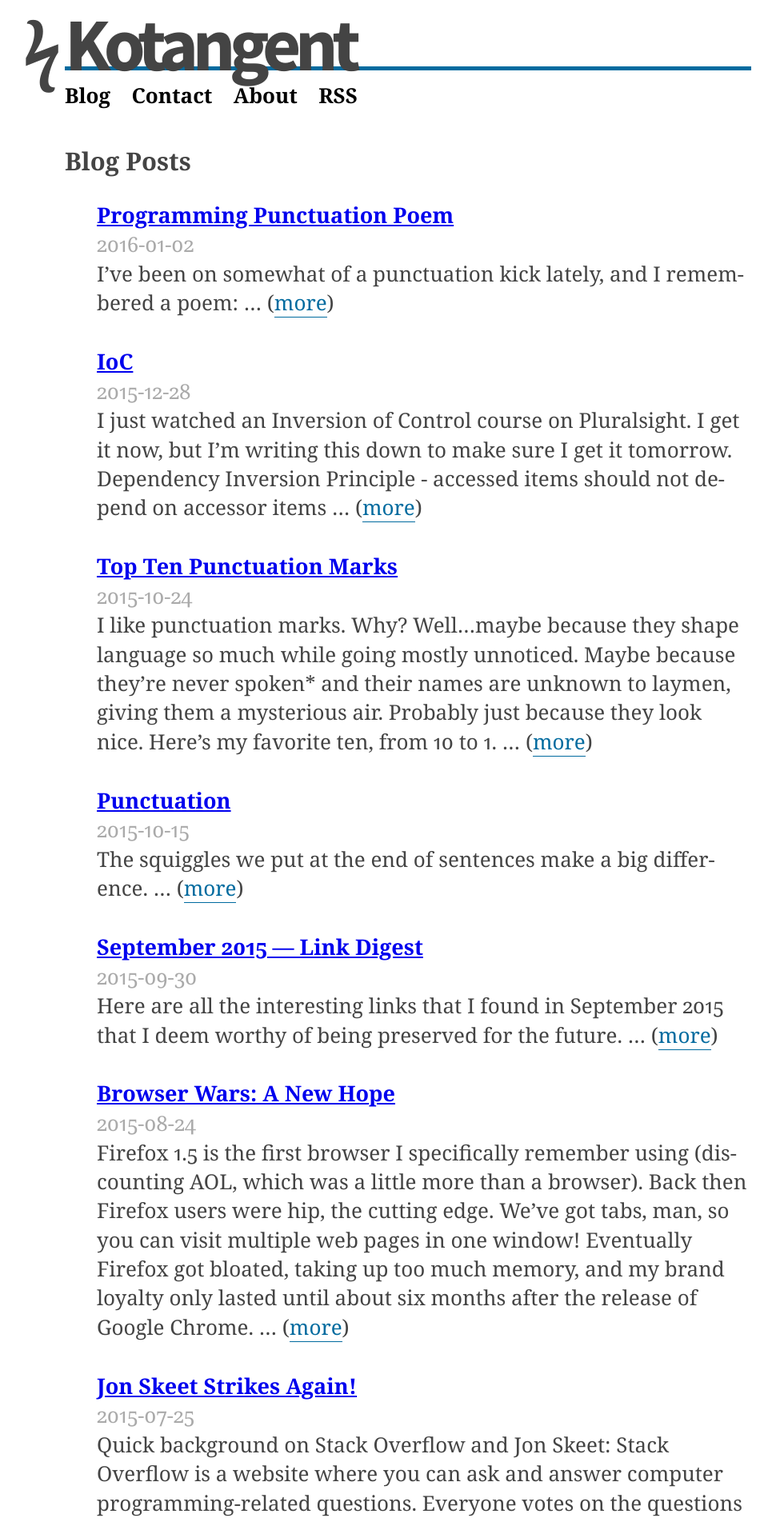
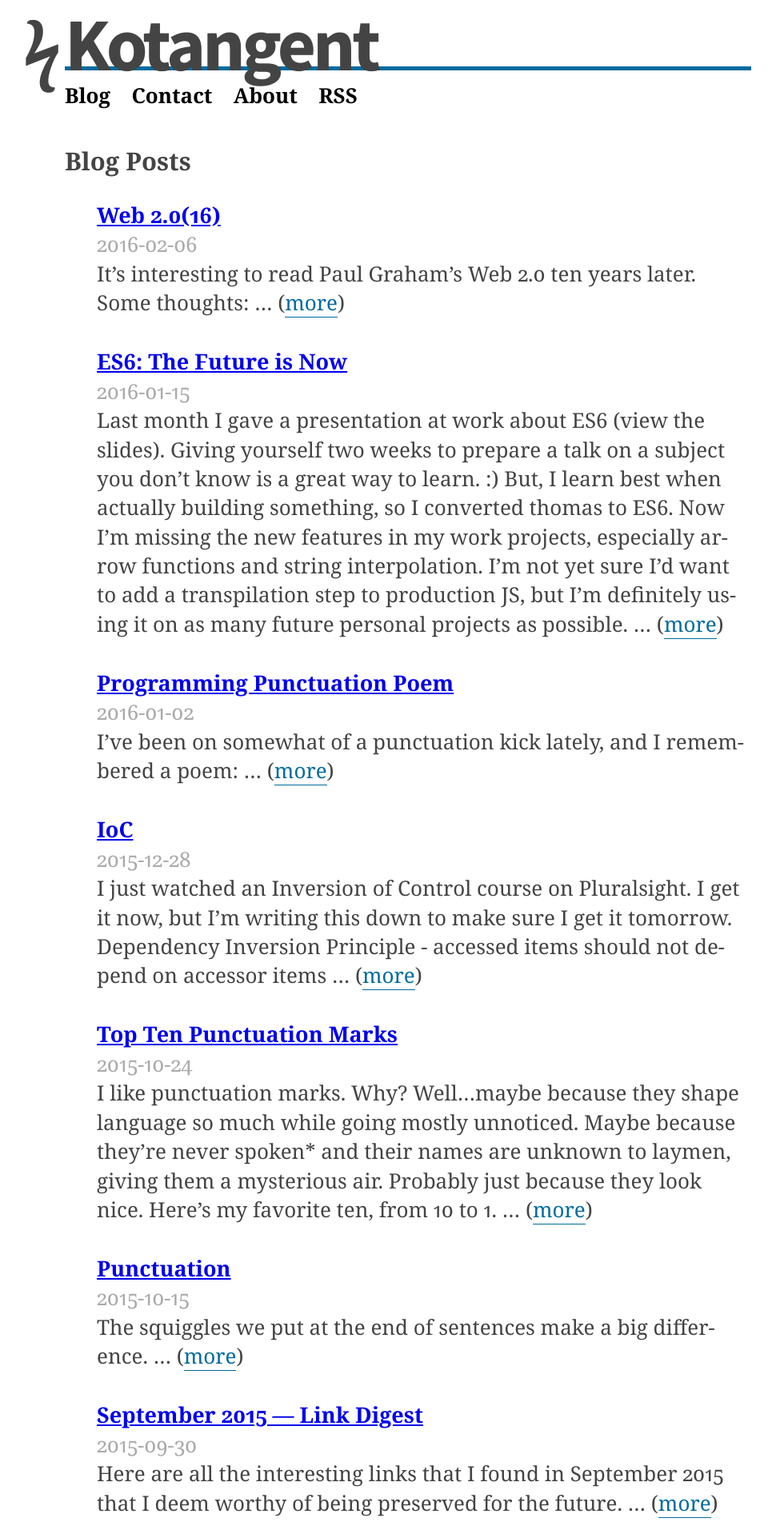
Before and after one commit to briankoser/kotangent-jekyll, a Jekyll site: the page built from blog/index.html, in a window 1280 px wide. Shown: the top 1903 px of the page at 80% size, without its empty margins (130-1100 px from the left). Built offline with Jekyll 4.4.1, drawn with Linux system fonts in a browser that asks for light colours; some web fonts are replaced.

Commit message:
Two new posts

```diff
--- a/_layouts/default.html
+++ b/_layouts/default.html
@@ -35,7 +35,7 @@
     <link href='https://fonts.googleapis.com/css?family=Source+Code+Pro|Source+Serif+Pro:400,700' rel='stylesheet' type='text/css'>
 
     <link rel="stylesheet" href="/css/normalize.css">
-    <link rel="stylesheet" href="/css/main.3.css">
+    <link rel="stylesheet" href="/css/main.4.css">
 
     <link href='https://fonts.googleapis.com/css?family=Open+Sans&text=¶' rel='stylesheet' type='text/css'>
     <link href='https://fonts.googleapis.com/css?family=Roboto&text=¶' rel='stylesheet' type='text/css'>
@@ -76,7 +76,7 @@
         <span class="site-logo">ϟ</span>
         <!-- <h1 class="site-title">{{ site.name }}</h1> -->
         <svg xmlns:svg="http://www.w3.org/2000/svg" xmlns="http://www.w3.org/2000/svg" width="16rem" height="100%" viewBox="0 0 400 80" version="1.1">
-            <text xml:space="preserve" style="fill:#444;font-family:'Source Sans Pro',sans-serif;font-size:90;letter-spacing:-7;">
+            <text xml:space="preserve" style="fill:#444;font-family:'Source Sans Pro',sans-serif;font-size:90;letter-spacing:-4;">
                 <tspan x="0" y="60" dx="0">Kotangent</tspan>
             </text>
         </svg>
--- /dev/null
+++ b/_posts/2016-01-15-es6-the-future-is-now.md
@@ -0,0 +1,7 @@
+---
+layout: post
+title: "ES6: The Future is Now"
+tags: programming punctuation poetry
+---
+
+Last month I gave a presentation at work about ES6 ([view the slides](http://slides.com/briankoser/deck)). Giving yourself two weeks to prepare a talk on a subject you don’t know is a great way to learn. :) But, I learn best when actually building something, so I converted [thomas](http://github.com/briankoser/thomas) to ES6. Now I’m missing the new features in my work projects, especially arrow functions and string interpolation. I’m not yet sure I’d want to add a transpilation step to production JS, but I’m definitely using it on as many future personal projects as possible.
--- /dev/null
+++ b/_posts/2016-02-06-web-2016.md
@@ -0,0 +1,21 @@
+---
+layout: post
+title: "Web 2.0(16)"
+tags: programming history
+---
+
+It’s interesting to read Paul Graham’s [Web 2.0](http://www.paulgraham.com/web20.html) ten years later. Some thoughts:
+
+- The websites Paul most praises—Google, Wikipedia, Reddit—are stronger than ever in 2016.
+
+- <q class="styled-quote">I’ve noticed for a while that the stuff I read on individual people’s sites is as good as or better than the stuff I read in newspapers and magazines. And now I have independent evidence: the top links on Reddit are generally links to individual people’s sites rather than to magazine articles or news stories.</q><br>
+My gut and today’s top stories on Reddit tell me that this is no longer the case. :(
+
+- <q class="styled-quote">Craigslist has largely destroyed the classified ad sites of the 90s, and OkCupid looks likely to do the same to the previous generation of dating sites.</q><br>
+I don’t really know anything about online dating sites, but I know OkCupid is still one of the most popular.
+
+- <q class="styled-quote">I wouldn’t be surprised if ten years from now eBay had been supplanted by an ad-supported freeBay (or, more likely, gBay).</q><br>
+Nope. eBay has fewer and fewer auctions, and more and more people just sell directly, some on eBay and some on competitors like Amazon.
+
+- <q class="styled-quote">The ultimate target is Microsoft. What a bang that balloon is going to make when someone pops it by offering a free web-based alternative to MS Office. Who will? Google? They seem to be taking their time. I suspect the pin will be wielded by a couple of 20 year old hackers who are too naïve to be intimidated by the idea. (How hard can it be?)</q><br>
+I am surprised this hasn’t happened. Google of course does have the free web-based Google Docs, but they’re still only trying to replace Microsoft Office. And Microsoft’s Office 365 (basically Microsoft’s Google Docs alternative) is doing fine.
--- a/css/main.3.css
+++ b/css/main.4.css
@@ -152,11 +152,6 @@ pre code {
     width: 100%;
 }
 
-blockquote,
-q {
-    quotes: none;
-}
-
 blockquote mark,
 q mark {
     font-style: italic;
@@ -164,6 +159,7 @@ q mark {
 
 blockquote {
     margin: 1.4rem;
+    quotes: none;
 }
 
 figcaption {
@@ -585,6 +581,10 @@ display: none; /* temporary fix for icon display bug */
             font-feature-settings: 'smcp';
 }
 
+.styled-quote {
+    font-style: italic;
+}
+
 .terminal {
     border: 1px solid #000;
     background-color: #333;
```
